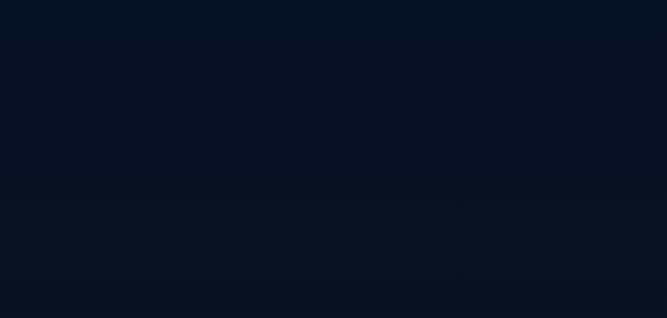
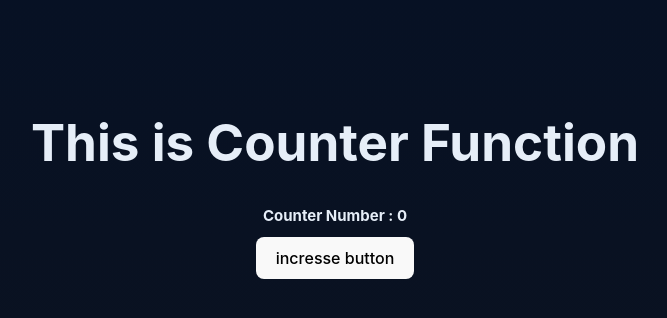
Before and after one commit to Fuadbla008/simple-react, a React (Vite) app: page / in a window 1280 px wide. Shown: the top 318 px of the page, without its empty margins (305-972 px from the left). Built offline with nearby package versions, Linux system fonts and the light colour scheme.

Commit message:
added new raw line

```diff
--- a/src/App.jsx
+++ b/src/App.jsx
@@ -20,11 +20,16 @@
     { id: 'TXN-1004', user: 'Dana', amount: 60, status: 'Refunded' },
   ]
 
-
+  const [newCount, setFucn] = useState(0);
+  const incrementCount = () => {
+    setFucn(newCount + 1);
+  }
 
   return (
     <div className="dashboard">
-
+      <h1>This is Counter Function</h1>
+      <h3>Counter Number : {newCount}</h3>
+      <button onClick={incrementCount}>incresse button</button>
     </div>
   )
 }
```
